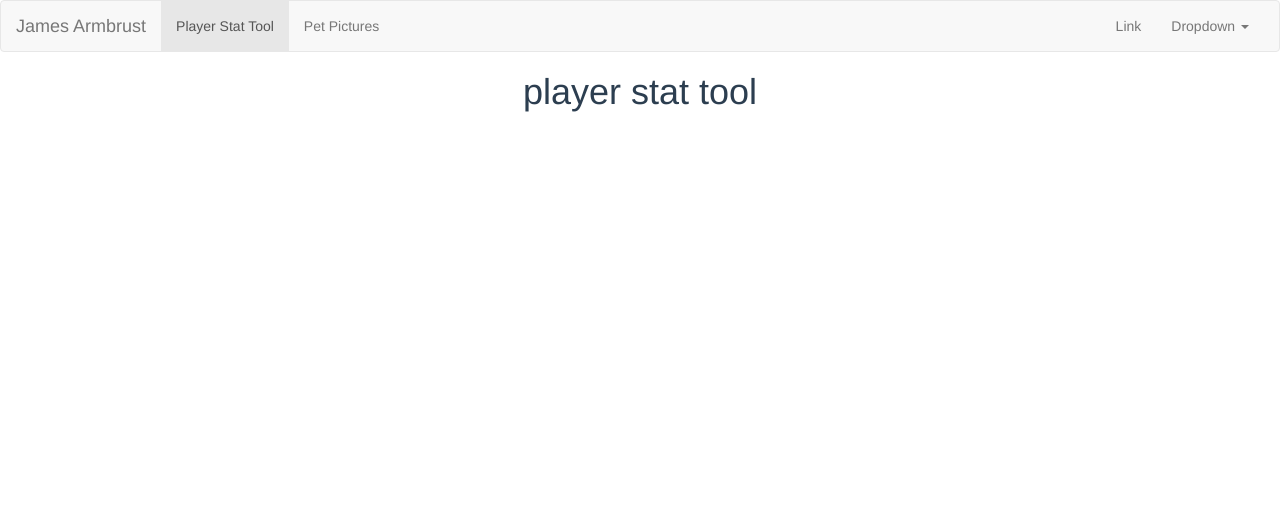
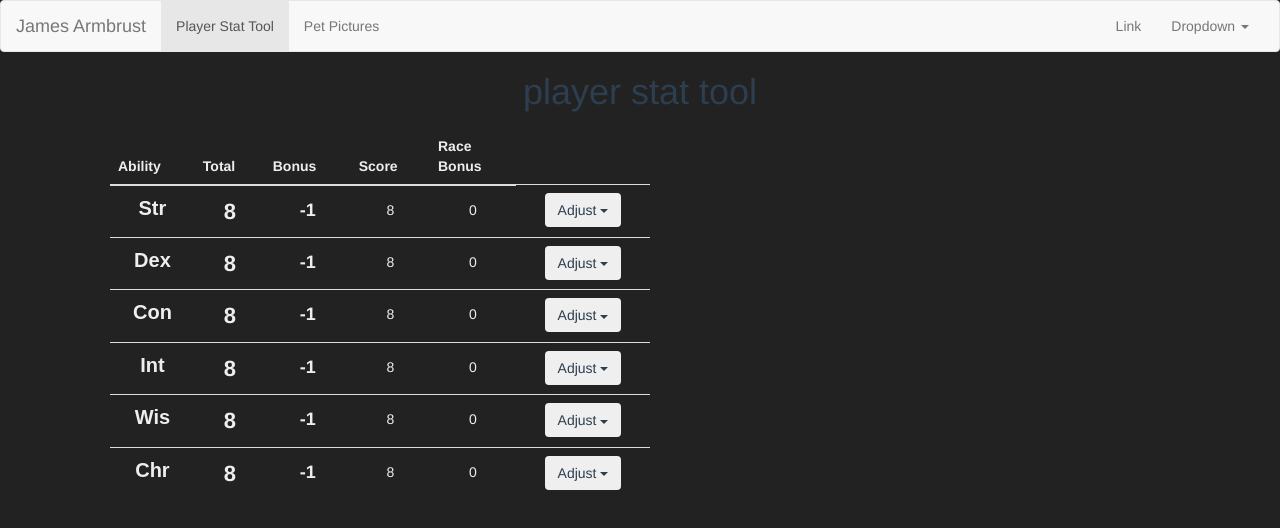
Before and after one commit to jarmbrust/dm-tool, a Vue app: page /PlayerStatTool in a window 1280 px wide. Shown: the top 528 px of the page. Built offline with nearby package versions, Linux system fonts and the light colour scheme.

Commit message:
basic stat tool layout setup

```diff
--- a/index.html
+++ b/index.html
@@ -9,5 +9,7 @@
   <body>
     <div id="app"></div>
     <!-- built files will be auto injected -->
+    <script src="https://ajax.googleapis.com/ajax/libs/jquery/3.1.1/jquery.min.js"></script>
+    <script src="https://maxcdn.bootstrapcdn.com/bootstrap/3.3.7/js/bootstrap.min.js" integrity="sha384-Tc5IQib027qvyjSMfHjOMaLkfuWVxZxUPnCJA7l2mCWNIpG9mGCD8wGNIcPD7Txa" crossorigin="anonymous"></script>
   </body>
 </html>
--- a/package.json
+++ b/package.json
@@ -13,7 +13,8 @@
   },
   "dependencies": {
     "vue": "^2.2.2",
-    "vue-router": "^2.3.0"
+    "vue-router": "^2.3.0",
+    "vuex": "^2.2.1"
   },
   "devDependencies": {
     "autoprefixer": "^6.7.2",
--- a/src/App.vue
+++ b/src/App.vue
@@ -1,6 +1,5 @@
 <template>
   <div id="app">
-    <!--<img src="./assets/logo.png">-->
     <app-header></app-header>
     <router-view></router-view>
   </div>
@@ -24,6 +23,10 @@
   -moz-osx-font-smoothing: grayscale;
   text-align: center;
   color: #2c3e50;
+  background-color: #222;
   /*margin-top: 60px;*/
 }
+body {
+  background-color: #222;
+}
 </style>
--- a/src/components/PlayerStatTool.vue
+++ b/src/components/PlayerStatTool.vue
@@ -1,11 +1,30 @@
 <template>
-  <h1>player stat tool</h1>
+  <div>
+    <h1>player stat tool</h1>
+    <div class="row container">
+      <div class="ability col-md-6 col-md-offset-1">
+        <app-abilities></app-abilities>
+      </div>
+    </div>
+  </div>
 </template>
 
 <script>
+  import Abilities from './playerStats/Abilities.vue'
+  import Race from './playerStats/Race.vue'
+  import Descriptions from './playerStats/Descriptions.vue'
+
   export default {
+    components: {
+      appAbilities: Abilities,
+      appRace: Race,
+      appRaceDescription: Descriptions
+    }
   }
 </script>
 
 <style scoped>
+  body {
+    background-color: #222;
+  }
 </style>
--- a/src/components/playerStats/Abilities.vue
+++ b/src/components/playerStats/Abilities.vue
@@ -1,8 +1,147 @@
 <template>
+  <div>
+    <table class="table table-hover">
+      <thead>
+        <tr>
+          <th>Ability</th>
+          <th>Total</th>
+          <th>Bonus</th>
+          <th>Score</th>
+          <th>Race<br />Bonus</th>
+        </tr>
+      </thead>
+      <tbody>
+        <tr v-for="(ability, index) in abilities">
+          <td class="stat-name"> {{ index }} </td>
+          <td class="total-score"> {{ Number(ability) + Number(raceBonus[index]) }} </td>
+          <td class="stat-bonus"> {{ Math.floor(((Number(ability) + Number(raceBonus[index])) - 10)/2) }} </td>
+          <td class="score"> {{ ability }} </td>
+          <td class="race-bonus"> {{ raceBonus[index] }} </td>
+          <td v-if="adjustAbility">
+            <div class="dropdown">
+              <button class="btn btn-secondary dropdown-toggle" type="button" id="dropdownMenuButton" data-toggle="dropdown" aria-haspopup="true" aria-expanded="false">Adjust <span class="caret"></span></button>
+              <div class="dropdown-menu" aria-labelledby="dropdownMenuButton">
+                <option v-for="(cost, value) in abilityCost" class="dropdown-item" @click="ability = selected(value, index)">{{ value }} : (Cost: {{ cost }})</option>
+              </div>
+            </div>
+          </td>
+        </tr>
+      </tbody>
+    </table>
+  </div>
 </template>
 
 <script>
+  export default {
+    data () {
+      return {
+        abilities: {
+          'Str': 8,
+          'Dex': 8,
+          'Con': 8,
+          'Int': 8,
+          'Wis': 8,
+          'Chr': 8
+        },
+        raceBonus: {
+          'Str': 0,
+          'Dex': 0,
+          'Con': 0,
+          'Int': 0,
+          'Wis': 0,
+          'Chr': 0
+        },
+        points: 27,
+        abilityCost: {
+          8: 0,
+          9: 1,
+          10: 2,
+          11: 3,
+          12: 4,
+          13: 5,
+          14: 7,
+          15: 9
+        },
+        adjustAbility: true,
+        race: ''
+      }
+    },
+    methods: {
+      selected (value, index) {
+        this.adjustPoints(value, index)
+        this.abilities[index] = value
+      },
+      adjustPoints (value, index) {
+        let currentValue = this.abilityCost[this.abilities[index]]
+        let valueAdj = this.abilityCost[value]
+        //   let pointCost = currentValue - valueAdj
+        this.points += currentValue - valueAdj
+      },
+      resetStats () {
+        for (var key in this.abilities) {
+          this.abilities[key] = 8
+        }
+        this.points = 27
+      },
+      selectedRace (race, bonus) {
+        this.race = race
+        for (var stat in this.raceBonus) {
+          this.raceBonus[stat] = bonus[stat]
+        }
+      }
+    }
+  }
 </script>
 
-<style>
+<style scoped>
+  .dropdown-item {
+    padding-left: 10px;
+    cursor: pointer;
+  }
+  .dropdown-item:hover {
+    background-color: #ccc;
+  }
+  .points-text {
+    padding: 10px;
+    font-size: 18px;
+    float: left;
+    color: #EEE;
+  }
+  .reset {
+    margin: 2px;
+  }
+  .selected-race {
+    padding: 10px;
+    margin: 10px;
+    font-size: 18px;
+    color: #EEE;
+  }
+  .total-score,
+  .total-points  {
+    font-weight: bold;
+    font-size: 22px;
+    padding: 10px;
+    color: #EEE;
+  }
+  .stat-bonus {
+    font-weight: bold;
+    font-size: 18px;
+    padding: 12px;
+    color: #EEE;
+  }
+  .stat-name {
+    font-family: Arial, Helvetica, sans-serif;
+    font-size: 20px;
+    font-weight: bold;
+    color: #EEE;
+  }
+  .score,
+  .race-bonus,
+  .table th {
+    color: #EEE;
+    padding-top: 14px;
+  }
+  .table-hover tbody tr:hover td, .table-hover tbody tr:hover th {
+    background-color: #333;
+  }
 </style>
--- /dev/null
+++ b/src/components/playerStats/Descriptions.vue
@@ -0,0 +1,8 @@
+<template>
+</template>
+
+<script>
+</script>
+
+<style>
+</style>
--- a/src/main.js
+++ b/src/main.js
@@ -3,6 +3,7 @@
 import Vue from 'vue'
 import App from './App'
 import router from './router/index'
+import { store } from './store/store'
 
 Vue.config.productionTip = false
 
@@ -10,6 +11,7 @@ Vue.config.productionTip = false
 new Vue({
   el: '#app',
   router,
+  store,
   template: '<App/>',
   components: { App }
 })
--- a/src/router/index.js
+++ b/src/router/index.js
@@ -1,6 +1,5 @@
 import Vue from 'vue'
 import Router from 'vue-router'
-// import Hello from '@/components/Hello'
 import Home from '@/components/Home'
 import PlayerStatTool from '@/components/PlayerStatTool.vue'
 import PetPictures from '@/components/PetPictures.vue'
@@ -22,7 +21,7 @@ export default new Router({
     },
     {
       path: '/PetPictures',
-      name: 'Pet Picutes',
+      name: 'Pet Pictures',
       component: PetPictures
     }
   ]
--- /dev/null
+++ b/src/store/store.js
@@ -0,0 +1,10 @@
+import Vue from 'vue'
+import Vuex from 'vuex'
+
+Vue.use(Vuex)
+
+export const store = new Vuex.Store({
+  state: {
+    selectRace: ''
+  }
+})
```
